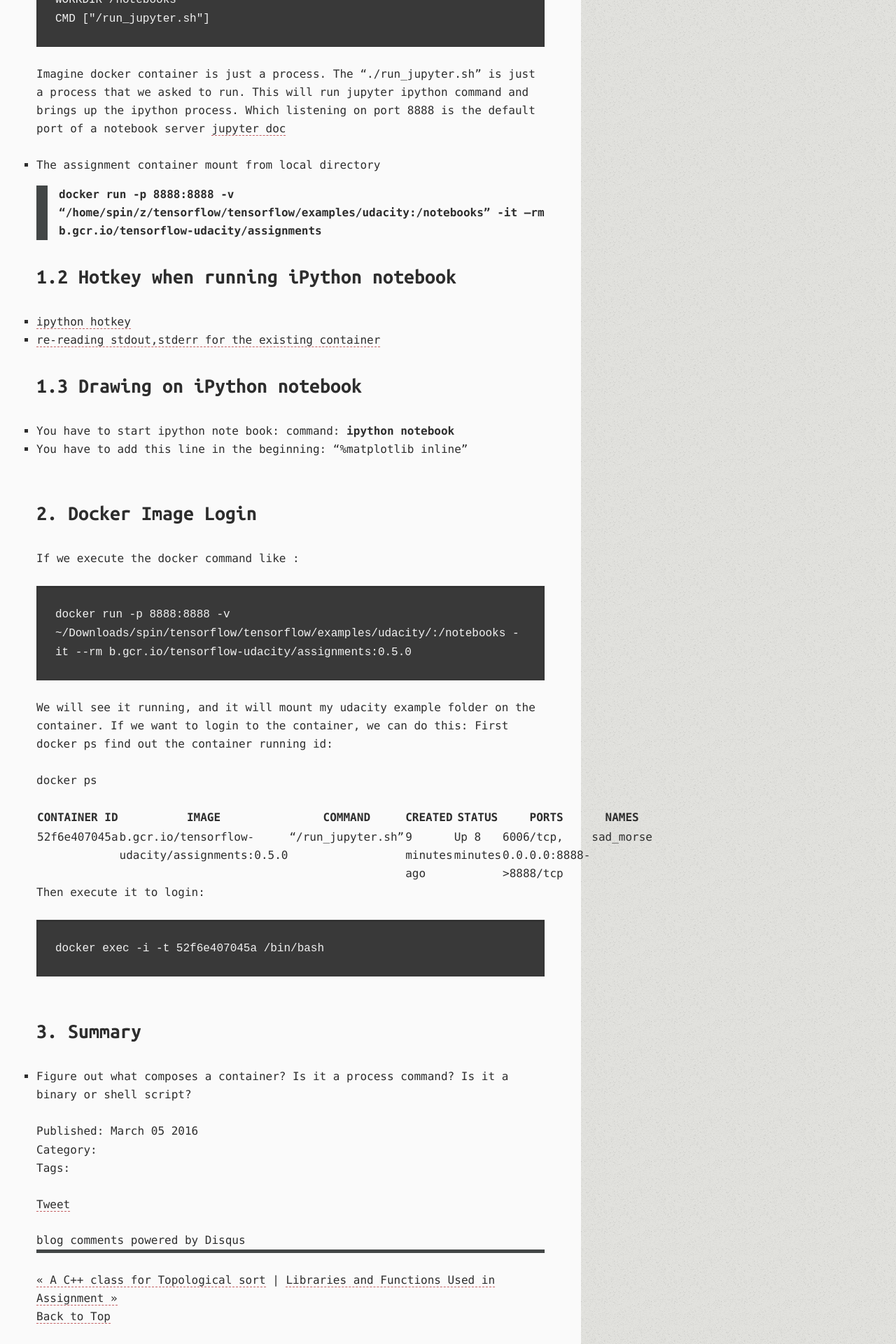
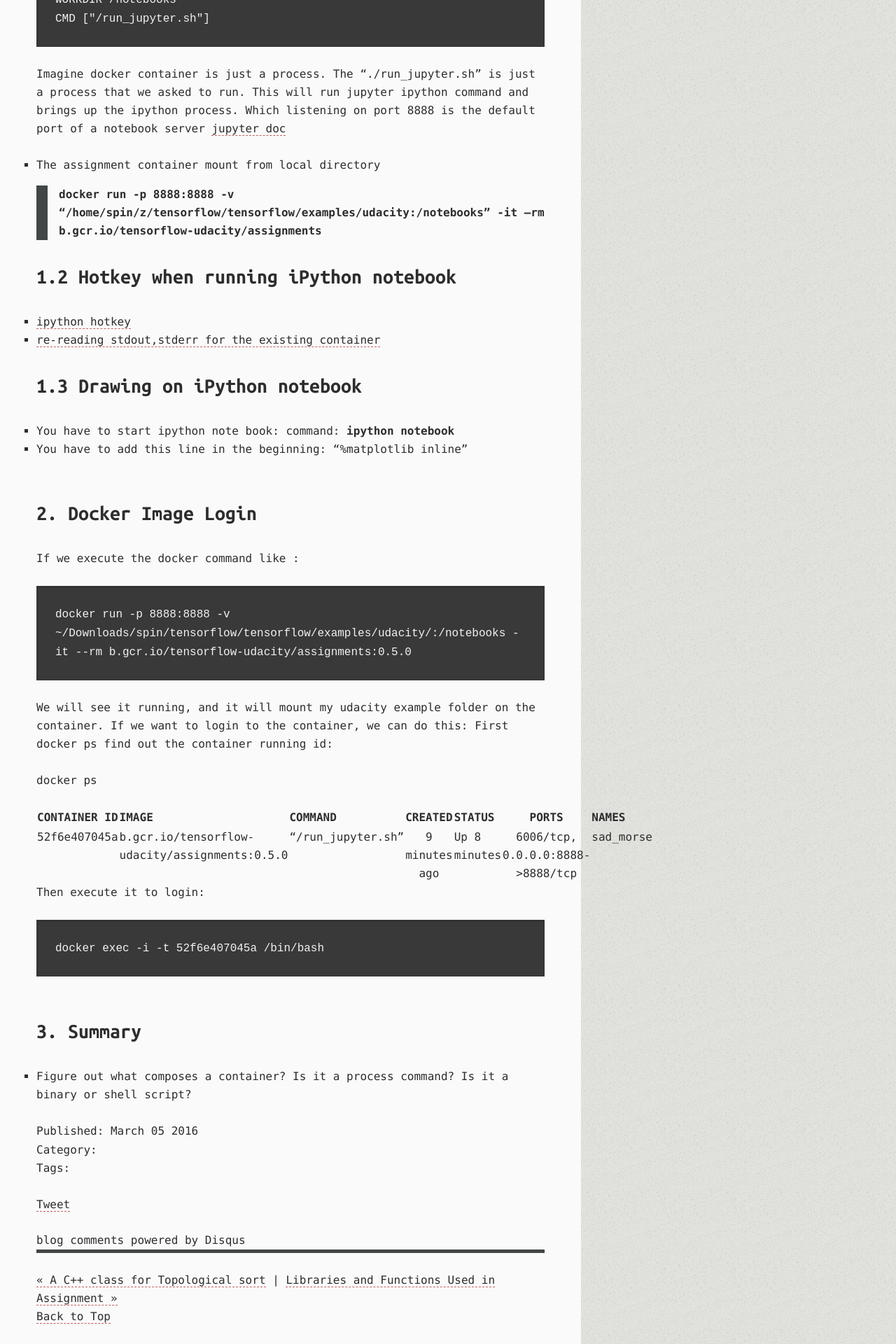
Before and after one commit to BrianPin/brianpin.github.io, a Jekyll site: the page built from _posts/2016-03-05-docker-note-for-udacity-deep-learning-course.markdown, in a window 1280 px wide. Shown: the part 1688-3608 px from the top of the page at 70% size. Built offline with Jekyll 4.4.1, drawn with Linux system fonts in a browser that asks for light colours; comment, search, counter and statistics services are not loaded.

Commit message:
Try to fix the table

```diff
--- a/_posts/2016-03-05-docker-note-for-udacity-deep-learning-course.markdown
+++ b/_posts/2016-03-05-docker-note-for-udacity-deep-learning-course.markdown
@@ -80,9 +80,9 @@
 
 docker ps
 
-CONTAINER ID      | IMAGE                                          | COMMAND             | CREATED            | STATUS             | PORTS                            | NAMES      |
------------------ | ---------------------------------------------- | ------------------- | ------------------ | ------------------ | -------------------------------- | ---------- |
-52f6e407045a      | b.gcr.io/tensorflow-udacity/assignments:0.5.0  | "/run_jupyter.sh"   | 9 minutes ago      | Up 8 minutes       | 6006/tcp, 0.0.0.0:8888->8888/tcp | sad_morse  |
+| CONTAINER ID      | IMAGE                                          | COMMAND             | CREATED            | STATUS             | PORTS                            | NAMES      |
+|:----------------- |:---------------------------------------------- |:------------------- |:------------------:|:------------------ |:--------------------------------:|:---------- |
+| 52f6e407045a      | b.gcr.io/tensorflow-udacity/assignments:0.5.0  | "/run_jupyter.sh"   | 9 minutes ago      | Up 8 minutes       | 6006/tcp, 0.0.0.0:8888->8888/tcp | sad_morse  |
 
 Then execute it to login:
 
```
